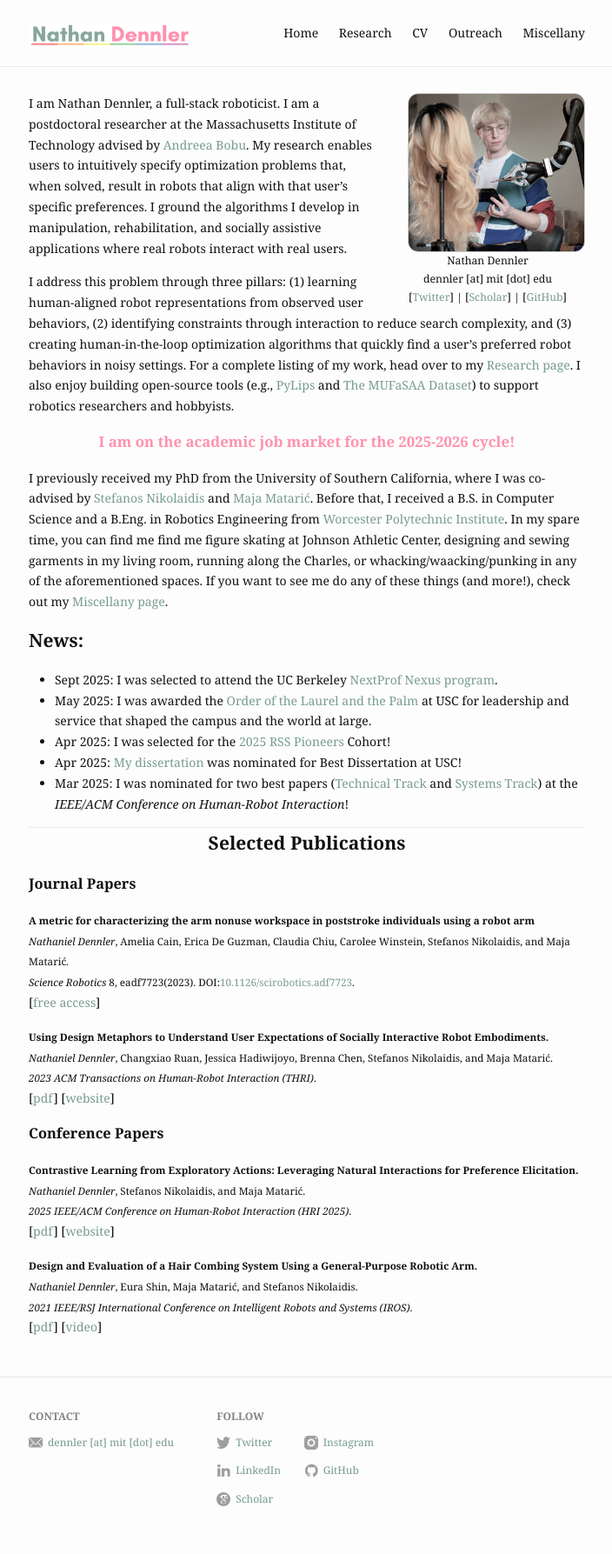
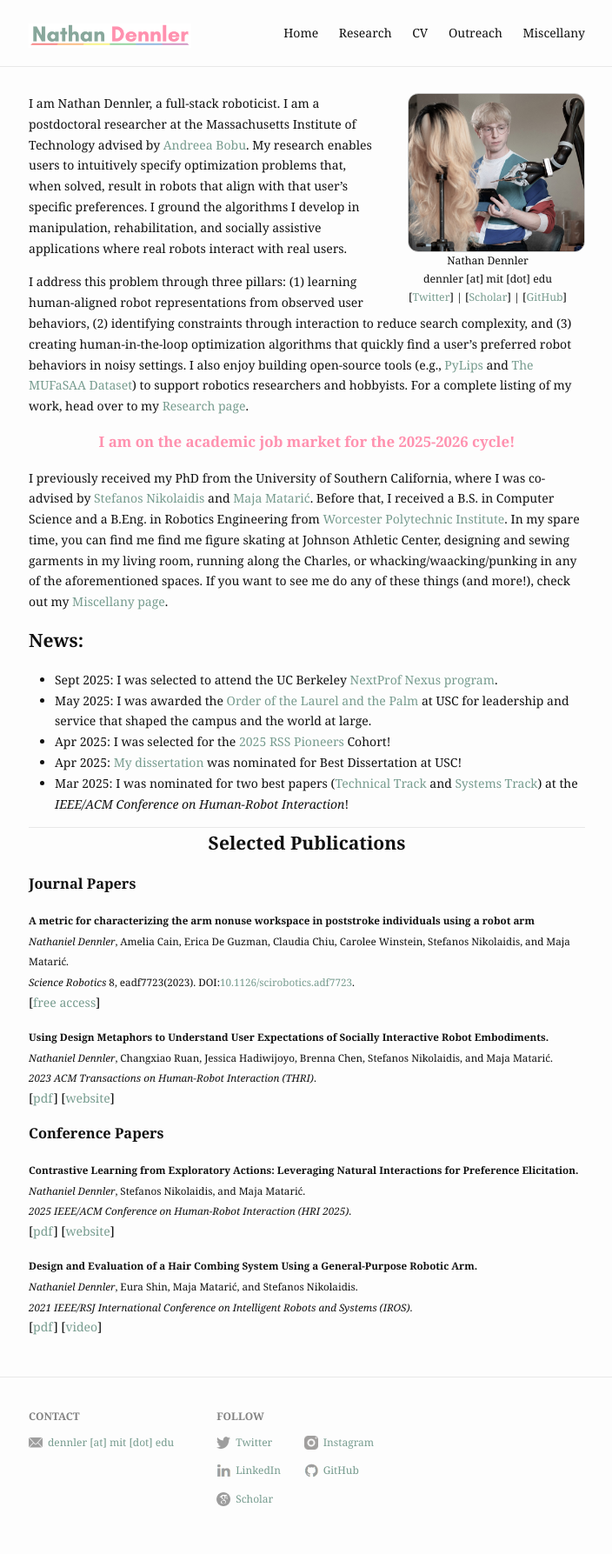
Before and after one commit to ndennler/ndennler.github.io, a Jekyll site: the page built from index.md, in a window 1280 px wide. Shown: the whole page at 87% size, without its empty margins (287-991 px from the left). Built offline with Jekyll 4.4.1, drawn with Linux system fonts in a browser that asks for light colours.

Commit message:
Reorganize research description and open-source tools
moved sentence organization

```diff
--- a/index.md
+++ b/index.md
@@ -8,7 +8,7 @@
 
   I am Nathan Dennler, a full-stack roboticist. I am a postdoctoral researcher at the Massachusetts Institute of Technology advised by <a href="https://www.mit.edu/~abobu/">Andreea Bobu</a>. My research enables users to intuitively specify optimization problems that, when solved, result in robots that align with that user's specific preferences. I ground the algorithms I develop in manipulation, rehabilitation, and socially assistive applications where real robots interact with real users.
 
-  I address this problem through three pillars: (1) learning human-aligned robot representations from observed user behaviors, (2) identifying constraints through interaction to reduce search complexity, and (3) creating human-in-the-loop optimization algorithms that quickly find a user's preferred robot behaviors in noisy settings. For a complete listing of my work, head over to my <a href="/research">Research page</a>. I also enjoy building open-source tools (e.g., <a href="https://pylips.readthedocs.io/en/latest/">PyLips</a> and <a href="https://interaction-lab.github.io/robot-metaphors/">The MUFaSAA Dataset</a>) to support robotics researchers and hobbyists.
+  I address this problem through three pillars: (1) learning human-aligned robot representations from observed user behaviors, (2) identifying constraints through interaction to reduce search complexity, and (3) creating human-in-the-loop optimization algorithms that quickly find a user's preferred robot behaviors in noisy settings. I also enjoy building open-source tools (e.g., <a href="https://pylips.readthedocs.io/en/latest/">PyLips</a> and <a href="https://interaction-lab.github.io/robot-metaphors/">The MUFaSAA Dataset</a>) to support robotics researchers and hobbyists. For a complete listing of my work, head over to my <a href="/research">Research page</a>.
 
 <p style="color: #FF91AF; font-weight: bold; text-align:center; font-size: 1.2em;">
   I am on the academic job market for the 2025-2026 cycle!
```
